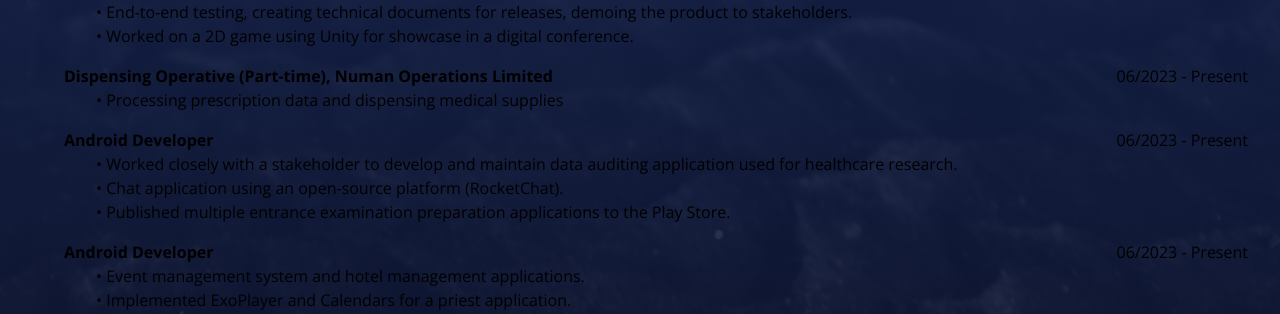
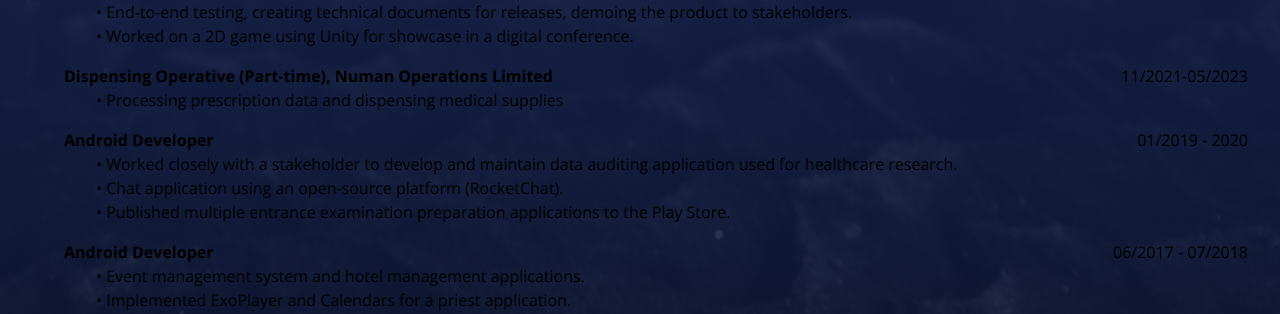
Before and after one commit to halcyonashes/halcyonashes.github.io, a Next.js app: page /halcyonashes/ in a window 1280 px wide. Shown: the part 348-662 px from the top of the page. Built offline with nearby package versions, Linux system fonts and the light colour scheme.

Commit message:
fixed years

```diff
--- a/src/app/page.tsx
+++ b/src/app/page.tsx
@@ -54,7 +54,7 @@ export default function Home() {
                   <p className="whitespace-pre-wrap mx-8">{content.job2.description}</p>
                 </div>
                 <div className="text-right w-36 flex-shrink-0">
-                  <p>{content.job1.years}</p>
+                  <p>{content.job2.years}</p>
                 </div>
               </div>
             </li>
@@ -65,7 +65,7 @@ export default function Home() {
                   <p className="whitespace-pre-wrap mx-8">{content.job3.description}</p>
                 </div>
                 <div className="text-right w-36 flex-shrink-0">
-                  <p>{content.job1.years}</p>
+                  <p>{content.job3.years}</p>
                 </div>
               </div>
             </li>
@@ -76,7 +76,7 @@ export default function Home() {
                   <p className="whitespace-pre-wrap mx-8">{content.job4.description}</p>
                 </div>
                 <div className="text-right w-36 flex-shrink-0">
-                  <p>{content.job1.years}</p>
+                  <p>{content.job4.years}</p>
                 </div>
               </div>
             </li>
```
